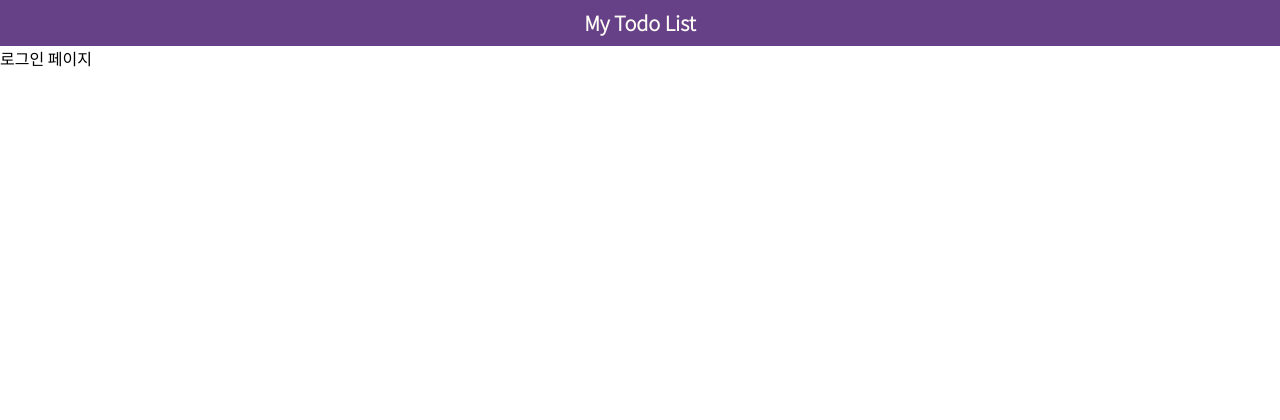
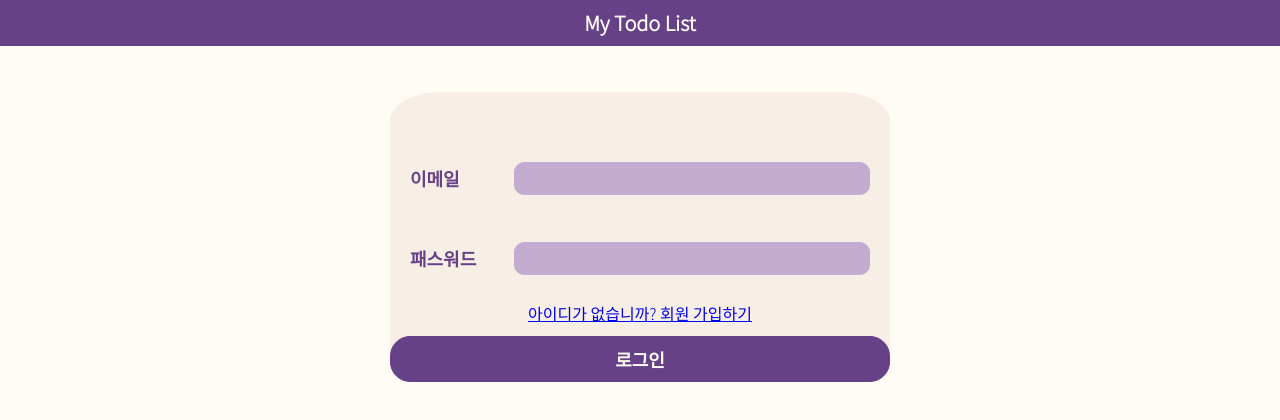
Before and after one commit to kyubhinhan/wanted-pre-onboarding-frontend, a React (Create React App) app: page /signin in a window 1280 px wide. Shown: the top 420 px of the page. Built offline with nearby package versions, Linux system fonts and the light colour scheme.

Commit message:
Feat: signin page
signin page 완성함

```diff
--- a/src/pages/SignInPage.tsx
+++ b/src/pages/SignInPage.tsx
@@ -1,10 +1,132 @@
-import React from 'react';
+import axios from 'axios';
+import React, { useState } from 'react';
 import styled from 'styled-components';
+import { useNavigate, Link } from 'react-router-dom';
 
 const SignInPage = () => {
-  return <Container>로그인 페이지</Container>;
+  const [emailValue, setEmailValue] = useState('');
+  const [passwordValue, setPasswordValue] = useState('');
+  const navigate = useNavigate();
+
+  const handleEmailInput = (e: React.ChangeEvent<HTMLInputElement>) => {
+    setEmailValue(e.target.value);
+  };
+
+  const handlePasswordInput = (e: React.ChangeEvent<HTMLInputElement>) => {
+    setPasswordValue(e.target.value);
+  };
+
+  const handleSubmit = (e: React.FormEvent<HTMLFormElement>) => {
+    e.preventDefault();
+
+    axios
+      .post('https://pre-onboarding-selection-task.shop/auth/signin', {
+        email: emailValue,
+        password: passwordValue,
+      })
+      .then(({ data }) => {
+        // accessToken을 localStorage에 저장해줌
+        localStorage.setItem('accessToken', data['access_token']);
+        // todo 페이지로 redirect
+        navigate('/todo');
+      })
+      .catch((err) => {
+        if (err.response.data.message === 'Unauthorized') {
+          window.alert('비밀번호가 일치하지 않습니다.');
+        } else {
+          window.alert(err.response.data.message);
+        }
+      });
+  };
+
+  return (
+    <Container>
+      <form className="signup-container" onSubmit={handleSubmit}>
+        <section className="email">
+          <label htmlFor="email-input">이메일</label>
+          <input
+            data-testid="email-input"
+            id="email-input"
+            value={emailValue}
+            onChange={handleEmailInput}
+          />
+        </section>
+        <section className="password">
+          <label htmlFor="password-input">패스워드</label>
+          <input
+            data-testid="password-input"
+            id="password-input"
+            value={passwordValue}
+            onChange={handlePasswordInput}
+            type={'password'}
+          />
+        </section>
+        <div className="signup-wrapper">
+          <Link to="/signup">아이디가 없습니까? 회원 가입하기</Link>
+        </div>
+        <button data-testid="signin-button">로그인</button>
+      </form>
+    </Container>
+  );
 };
 
-const Container = styled.div``;
+const Container = styled.div`
+  height: calc(100vh - 46px);
+  background-color: var(--color-grey100);
+  display: flex;
+  justify-content: center;
+  padding-top: 46px;
+  .signup-container {
+    width: 500px;
+    height: 290px;
+    padding-top: 46px;
+    background-color: var(--color-grey200);
+    border-radius: 10%;
+    display: flex;
+    align-items: center;
+    flex-direction: column;
+    position: relative;
+    .signup-wrapper {
+      margin-top: 3px;
+    }
+  }
+  section {
+    height: 80px;
+    width: 100%;
+    display: flex;
+    align-items: center;
+    justify-content: space-between;
+    position: relative;
+    label {
+      font-size: 18px;
+      color: var(--color-purple200);
+      font-weight: 600;
+      margin-left: 20px;
+      width: 150px;
+    }
+    input {
+      padding: 0.5rem 1rem;
+      width: 100%;
+      margin-right: 20px;
+      background-color: var(--color-purple100);
+      border: 1px solid var(--color-purple100);
+      border-radius: 10px;
+      color: var(--color-purple200);
+    }
+  }
+  button {
+    position: absolute;
+    bottom: 0px;
+    width: 100%;
+    height: 46px;
+    border: 1px solid var(--color-purple200);
+    border-radius: 20px;
+    background-color: var(--color-purple200);
+    color: var(--color-grey100);
+    font-size: 18px;
+    font-weight: 600;
+    cursor: pointer;
+  }
+`;
 
 export default SignInPage;
--- a/src/pages/SignUpPage.tsx
+++ b/src/pages/SignUpPage.tsx
@@ -123,12 +123,6 @@ const Container = styled.div`
     align-items: center;
     flex-direction: column;
     position: relative;
-    h1 {
-      font-size: var(--font-size-large);
-      font-weight: 600;
-      padding: 1rem 0;
-      color: var(--color-purple200);
-    }
   }
   section {
     height: 80px;
```
